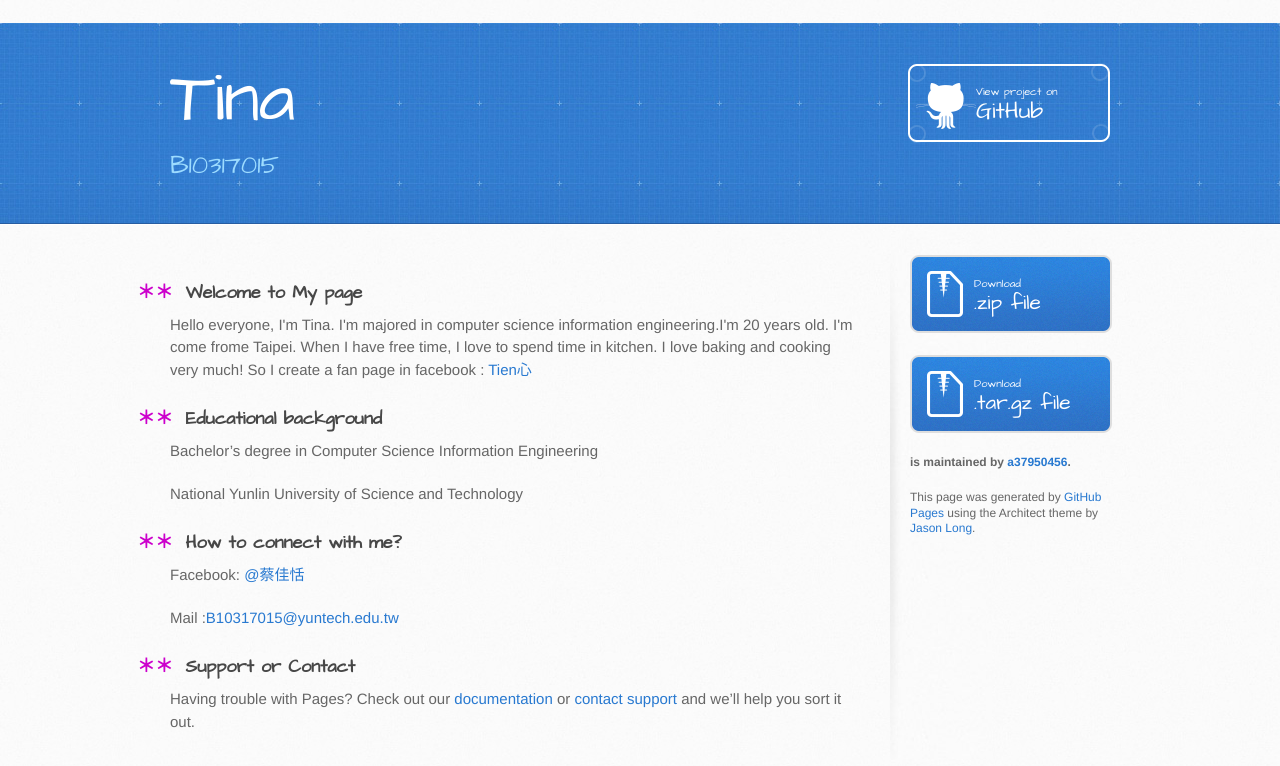
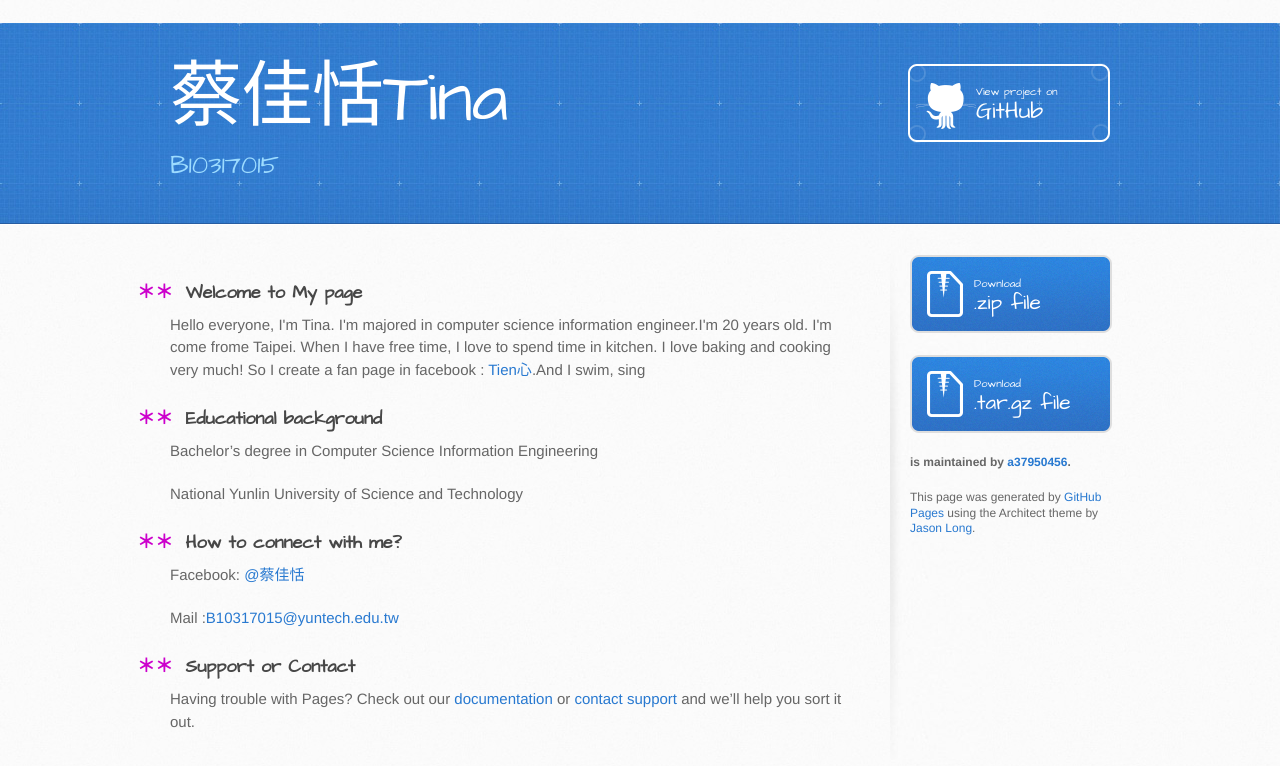
Before and after one commit to a37950456/Tina, a plain HTML site: page index.html in a window 1280 px wide. Drawn offline with Linux system fonts and the light colour scheme.

Commit message:
Update index.html

```diff
--- a/index.html
+++ b/index.html
@@ -20,7 +20,7 @@
   <body>
     <header>
       <div class="inner">
-        <h1>Tina</h1>
+        <h1>蔡佳恬Tina</h1>
         <h2>B10317015</h2>
         <a href="https://github.com/a37950456/Tina" class="button"><small>View project on</small> GitHub</a>
       </div>
@@ -35,7 +35,7 @@
           <h3>
 <a id="welcome-to-github-pages" class="anchor" href="#welcome-to-github-pages" aria-hidden="true"><span aria-hidden="true" class="octicon octicon-link"></span></a>Welcome to My page</h3>
 
-<p> Hello everyone, I'm Tina. I'm majored in computer science information engineering.I'm 20 years old. I'm come frome Taipei. When I have free time, I love to spend time in kitchen. I love baking and cooking very much! So I create a fan page in facebook : <a href="https://www.facebook.com/Tien-心-1527846777513101/?fref=ts">Tien心</a</p>
+<p> Hello everyone, I'm Tina. I'm majored in computer science information engineer.I'm 20 years old. I'm come frome Taipei. When I have free time, I love to spend time in kitchen. I love baking and cooking very much! So I create a fan page in facebook : <a href="https://www.facebook.com/Tien-心-1527846777513101/?fref=ts">Tien心</a>.And I swim, sing</p>
 
 <h3>
 <a id="creating-pages-manually" class="anchor" href="#creating-pages-manually" aria-hidden="true"><span aria-hidden="true" class="octicon octicon-link"></span></a> Educational background  </h3>
```
